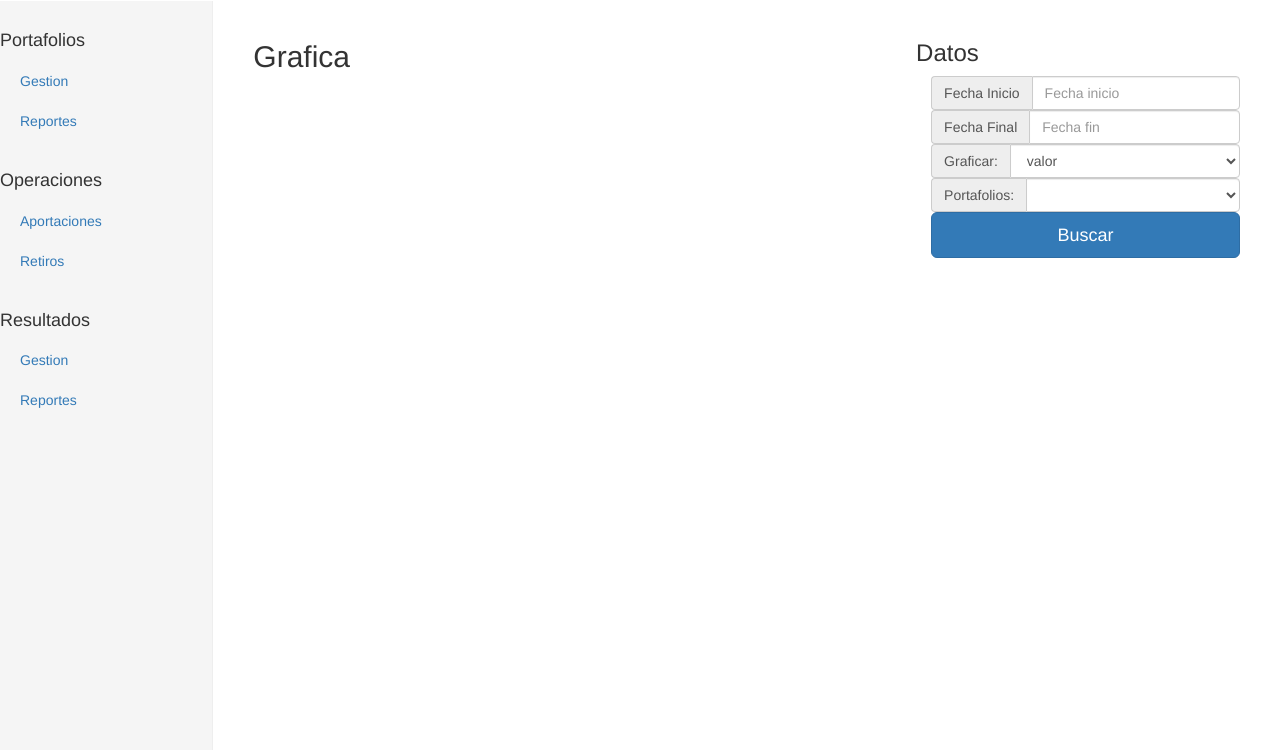
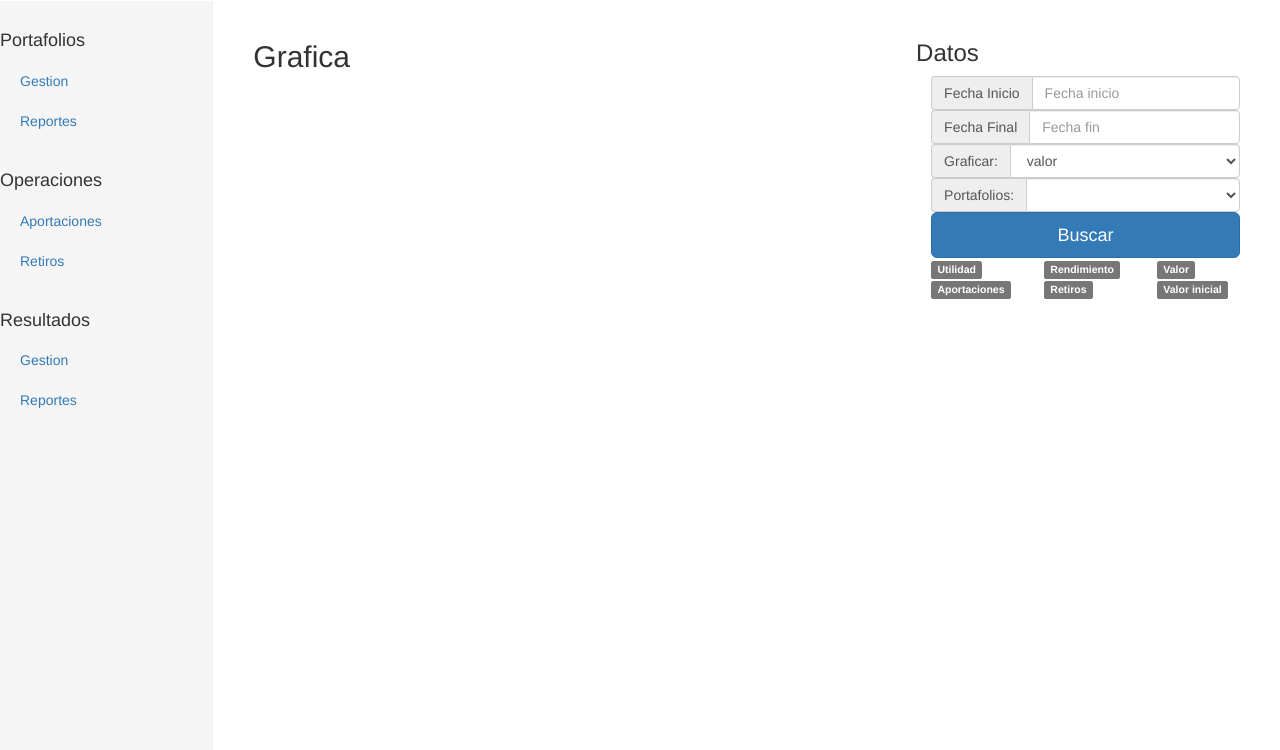
Before and after one commit to rickyrug/stocktrackingweb, a CodeIgniter app: page /StockTracker/index.php/reportes in a window 1280 px wide. Shown: the part 50-800 px from the top of the page. Run offline with CodeIgniter, Linux system fonts and the light colour scheme; tables that the repository leaves empty or names only in its code hold one stand-in row (values such as "Sample post"); some libraries are stand-ins or nearby versions.

Commit message:
Merge origin/master
Conflicts:
	.gitignore

```diff
--- a/application/controllers/Main.php
+++ b/application/controllers/Main.php
@@ -15,7 +15,7 @@ class Main extends CI_Controller{
 
     public function index() {
         $this->load->helper(array('form', 'url', 'html'));
-        $this->call_views('index/index');
+        $this->call_views('index/main_page');
     }
 
     private function call_views($p_view, $p_data = null) {
--- a/application/controllers/Reportes.php
+++ b/application/controllers/Reportes.php
@@ -41,18 +41,28 @@ class Reportes extends CI_Controller {
 
     public function generate_data_candel($p_field, $p_fechainicial, $p_fechafinal, $p_portafolios) {
 
-        if($p_portafolios == 0){
+        if ($p_portafolios == 0) {
             $this->load->model('Portafolios_Model', '', TRUE);
             $results = $this->Portafolios_Model->get_parent_Portafolios_Model_fields('idportafolios');
             $portafolios = array();
-        foreach ($results as $result){
+            foreach ($results as $result) {
                 array_push($portafolios, $result->idportafolios);
             }
             $p_portafolios = $portafolios;
+        }else{
+            $portafolios = array();
+            array_push($portafolios, $p_portafolios);
+            $p_portafolios = $portafolios;
         }
 
-         $candel_data['valores'] = $this->collect_data_candel($p_field, $p_fechainicial, $p_fechafinal, $p_portafolios);
-
+         $candel_data['valores']      = $this->collect_data_candel($p_field, $p_fechainicial, $p_fechafinal, $p_portafolios);
+         $candel_data['aportaciones'] = number_format($this->get_operaciones($p_portafolios, $p_fechafinal,'AP'),2);
+         $candel_data['retiros']      = number_format($this->get_operaciones($p_portafolios, $p_fechafinal,'RT'),2);
+         $candel_data['profit']       = number_format($this->get_close('profit', date("m",strtotime($p_fechafinal)), date("Y",strtotime($p_fechafinal)), $p_portafolios),2);
+         $var_performance             = $this->get_close('rendimiento', date("m",strtotime($p_fechafinal)), date("Y",strtotime($p_fechafinal)),$p_portafolios) * 100;
+         $candel_data['perform']      = number_format($var_performance, 2);
+         $candel_data['valor']        = number_format($this->get_close('valor', date("m",strtotime($p_fechafinal)), date("Y",strtotime($p_fechafinal)), $p_portafolios),2);
+         $candel_data['initialvalue'] = number_format($this->get_portafolios_initial_value($p_portafolios),2);
 
          echo json_encode($candel_data, JSON_NUMERIC_CHECK);
 
@@ -69,8 +79,11 @@ class Reportes extends CI_Controller {
 
         if (count($p_portafolios) > 1) {
             foreach ($p_portafolios as $portafolio) {
+
                 $resultado = $this->Resultados_Model->get_value_open($p_field, $var_fechainicial, $var_fechafinal, $portafolio);
+                if (count($resultado) > 0) {
                     $valoropen = $valoropen + $resultado[0]->valueopen;
+                }
             }
         } else {
             $resultado = $this->Resultados_Model->get_value_open($p_field, $var_fechainicial, $var_fechafinal, $p_portafolios);
@@ -84,14 +97,16 @@ class Reportes extends CI_Controller {
         $this->load->model('Resultados_Model', '', TRUE);
         $this->load->library(array('calendar'));
         $var_fechainicial = $p_year . '-' . $p_month . '-' . '01';
-        $var_fechafinal = $p_year . '-' . $p_month . '-' . $this->calendar->get_total_days($p_month, $p_year);
+        $var_fechafinal   = $p_year . '-' . $p_month . '-' . $this->calendar->get_total_days($p_month, $p_year);
 
         $valorclose = 0.0;
 
         if (count($p_portafolios) > 1) {
             foreach ($p_portafolios as $portafolio) {
                 $resultado = $this->Resultados_Model->get_value_close($p_field, $var_fechainicial, $var_fechafinal, $portafolio);
+                if (count($resultado) > 0) {
                 $valorclose = $valorclose + $resultado[0]->valueclose;
+                }
             }
         } else {
             $resultado = $this->Resultados_Model->get_value_close($p_field, $var_fechainicial, $var_fechafinal, $p_portafolios);
@@ -131,7 +146,7 @@ class Reportes extends CI_Controller {
 //            $results = $this->Resultados_Model->get_max_min_total($p_field, $p_fechainicial, $p_fechafinal,  implode(" ,", $p_portafolios) );
         }
         foreach ($results as $result) {
-            $var_open  = $this->get_open($p_field, $result->month, $result->year, $p_portafolios);
+            $var_open  = $this->get_open($p_field,  $result->month, $result->year, $p_portafolios);
             $var_close = $this->get_close($p_field, $result->month, $result->year, $p_portafolios);
             $row = array($result->month . "/" . $result->year,$result->min,$var_open,$var_close,$result->max,);
             array_push($candel_data, $row);
@@ -161,4 +176,30 @@ class Reportes extends CI_Controller {
         return $p_total_results;
     }
 
+    private function get_operaciones($p_portafolios, $p_fecha,$p_operacion){
+      $var_total = 0.0;
+      $this->load->model('Operaciones_Model', '', TRUE);
+
+      foreach ($p_portafolios as $portafolio){
+          $var_portafolios_ap = $this->Operaciones_Model->get_sum_operacion($p_operacion, $portafolio, $p_fecha);
+          $var_total= $var_total + $var_portafolios_ap[0]->total;
       }
+
+      return  $var_total;
+
+    }
+
+    private function get_portafolios_initial_value($p_portafolios){
+        $this->load->model('Portafolios_Model', '', TRUE);
+        $var_valorinicial = 0.0;
+
+            foreach ($p_portafolios as $portafolio){
+              $result = $this->Portafolios_Model->find_by_id($portafolio);
+              $var_valorinicial = $var_valorinicial + $result[0]->valorinicial;
+            }
+
+            return $var_valorinicial;
+    }
+
+
+}
--- a/application/views/reportes/reporte.php
+++ b/application/views/reportes/reporte.php
@@ -57,6 +57,34 @@
                 </div>
             </div>
             <div class="row">
+                <div class="col-sm-4">
+                    <span class="label label-default">Utilidad</span>
+                    <span id="utilidad" class="label label-info"></span>
+                </div>
+                <div class="col-sm-4">
+                    <span class="label label-default">Rendimiento</span>
+                    <span  id="rendimiento" class="label label-info"></span>
+                </div>
+                <div class="col-sm-4">
+                    <span class="label label-default">Valor</span>
+                    <span  id="valor" class="label label-info"></span>
+                </div>
+            </div>
+            <div class="row">
+                <div class="col-sm-4">
+                    <span class="label label-default">Aportaciones</span>
+                    <span id="aportaciones" class="label label-info"></span>
+                </div>
+                <div class="col-sm-4">
+                    <span class="label label-default">Retiros</span>
+                    <span  id="retiros" class="label label-info"></span>
+                </div>
+                <div class="col-sm-4">
+                    <span class="label label-default">Valor inicial</span>
+                    <span  id="valorinicial" class="label label-info"></span>
+                </div>
+            </div>
+            <div class="row">
                 <div id="table_candel_info"></div>
             </div>
         </div>
--- a/js/grafica.js
+++ b/js/grafica.js
@@ -40,6 +40,7 @@ function drawChart() {
 
             chart.draw(data, options);
             draw_table(datos.valores);
+            set_values(datos);
         }
     };
     var base_url = window.location.pathname;
@@ -82,3 +83,14 @@ function draw_table(datos){
 
    $("#table_candel_info").html(table);
 }
+
+function set_values(datos){
+
+    $('#utilidad').text('$'+datos.profit);
+    $('#rendimiento').text(datos.perform+'%');
+    $('#valor').text('$'+datos.valor);
+    $('#aportaciones').text('$'+datos.aportaciones);
+    $('#retiros').text('$'+datos.retiros);
+    $('#valorinicial').text('$'+datos.initialvalue);
+
+}
```
Also changed, not shown: application/views/index/index.php (deleted, +0 -7 lines), application/views/index/main_page.php (added, +8 -0 lines). Lines whose indentation alone changed are shown as unchanged.
